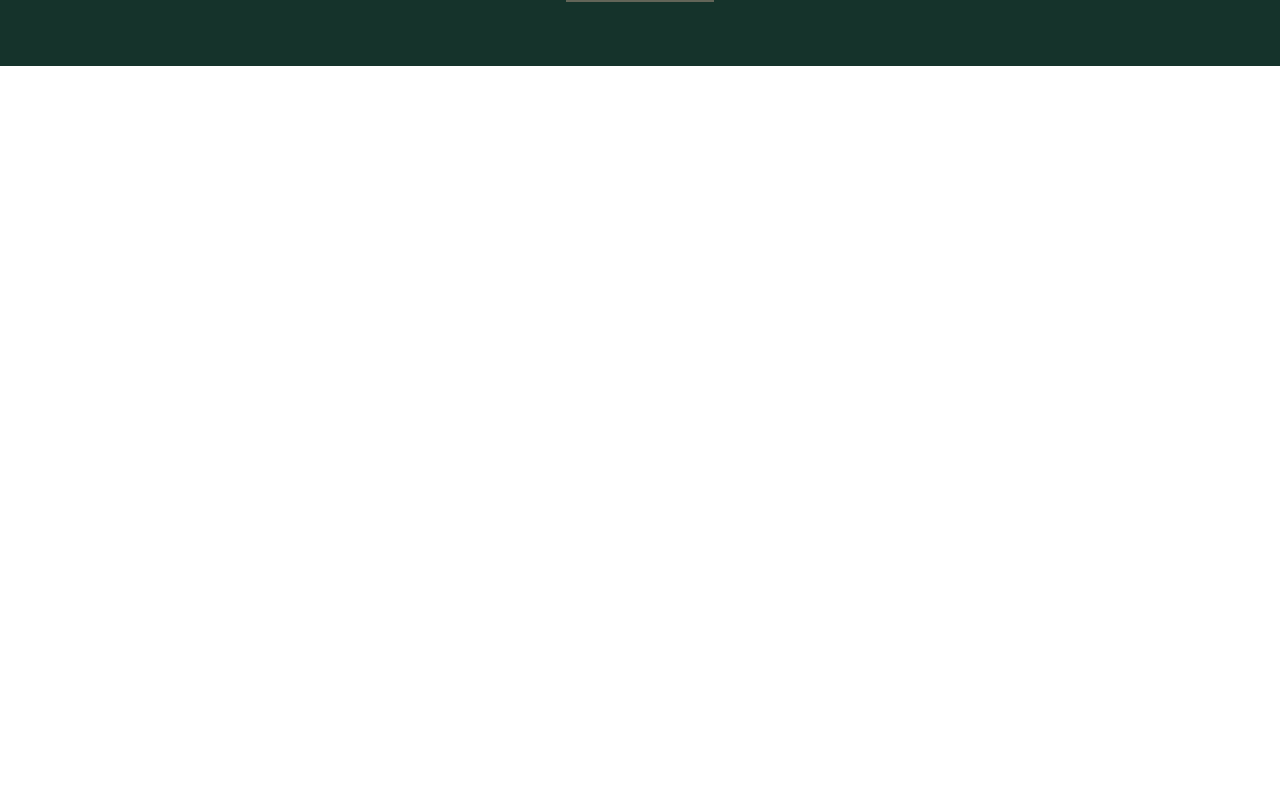
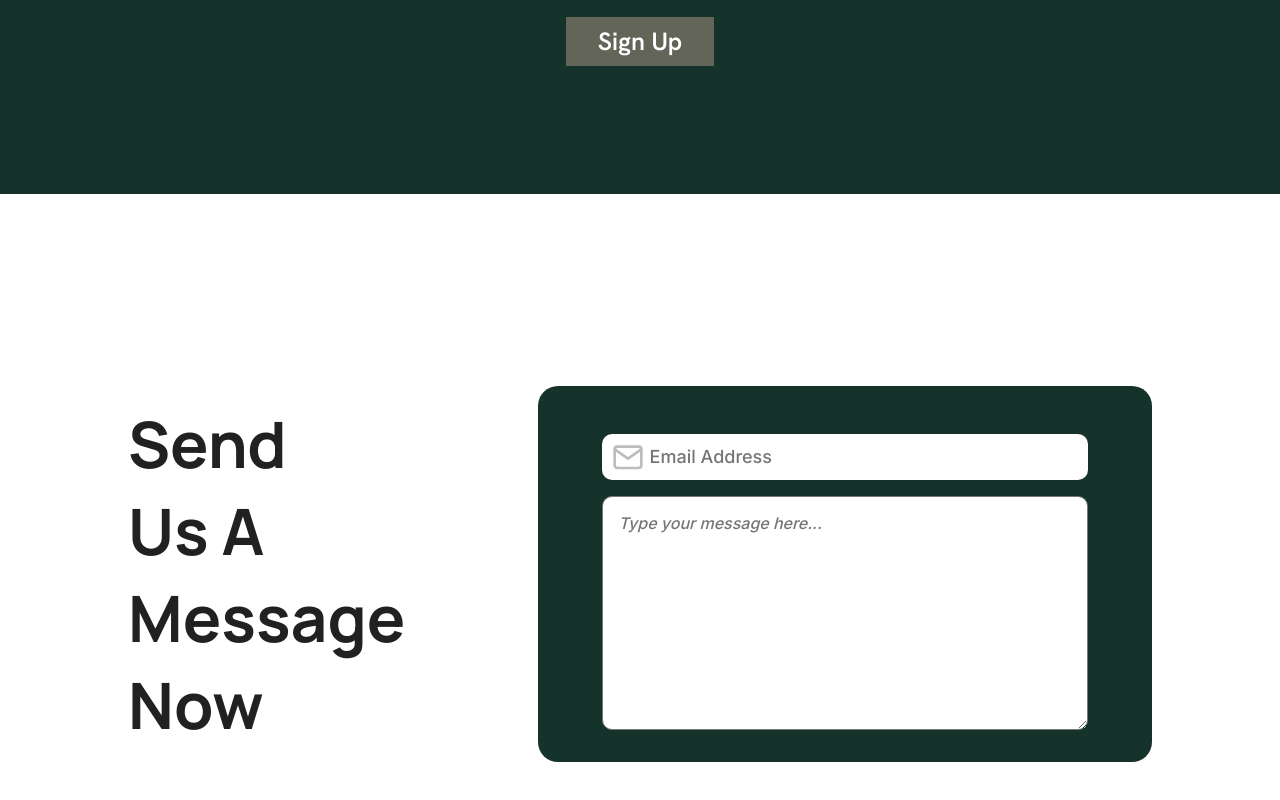
Before and after one commit to Tjay05/handy-men, a React (Vite) app: page / in a window 1280 px wide. Shown: the part 6971-7771 px from the top of the page. Before the commit the page ends 7037 px from the top, so only its background shows below. Built offline with nearby package versions, Linux system fonts and the light colour scheme.

Commit message:
Add contact section

```diff
--- a/src/App.jsx
+++ b/src/App.jsx
@@ -286,6 +286,16 @@
             <button>Sign Up</button>
           </div>
         </section>
+        <section id="contact">
+          <h2>Send Us A Message Now</h2>
+          <div className="contactBox">
+            <div className="signupContainer">
+              <input type="email" placeholder='Email Address' />
+              <img src={mailIcon} alt="" />
+            </div>
+            <textarea name="" placeholder='Type your message here...' id="" cols="30" rows="10"></textarea>
+          </div>
+        </section>
       </main>
     </>
   )
--- a/src/index.css
+++ b/src/index.css
@@ -19,7 +19,6 @@
   --light-ash: hsla(0, 0%, 50%, 1);
   --grey: hsla(74, 7%, 37%, 1);
   --footer-ash: hsla(210, 6%, 60%, 1);
-
 
   /* Font Families */
   --grotesk: "Hanken Grotesk", sans-serif;
@@ -615,7 +614,7 @@
 main section#benefits .benefitWrapper {
   width: 80%;
   margin-inline: auto;
-  padding-block: 4rem;
+  padding-block: 8rem;
   color: var(--white);
   font-family: var(--manrope);
   font-weight: 700;
@@ -646,3 +645,67 @@
   color: var(--white);
   padding: .5rem 2rem;
 }
+
+/* Contacts Section */
+main section#contact {
+  width: 80%;
+  margin-inline: auto;
+  margin-block: 12rem;
+  color: var(--black);
+  font-family: var(--manrope);
+  display: flex;
+  justify-content: space-between;
+  align-items: center;
+}
+
+main section#contact h2 {
+  font-size: 64px;
+  color: hsla(0, 0%, 13%, 1);
+  text-align: left;
+  width: 23%;
+}
+
+main section#contact .contactBox {
+  display: flex;
+  flex-direction: column;
+  background-color: var(--green);
+  width: 60%;
+  border-radius: 20px;
+  padding: 2rem 4rem;
+}
+
+main section#contact .contactBox .signupContainer {
+  display: flex;
+  position: relative;
+  width: 100%;
+  margin-block: 1rem;
+  gap: 1rem;
+}
+
+main section#contact .contactBox  .signupContainer input {
+  border-radius: 10px;
+  border: none;
+  width: 100%;
+  padding-inline-start: 3rem;
+  padding-block: .8rem;
+  font-size: 18px;
+  font-family: var(--inter);
+  font-weight: 500;
+  color: hsla(0, 0%, 74%, 1);
+}
+
+main section#contact .contactBox  .signupContainer img {
+  position: absolute;
+  left: 10px;
+  top: 16%;
+}
+
+main section#contact .contactBox textarea {
+  width: 100%;
+  padding: 1rem;
+  font-size: 16px;
+  font-family: var(--inter);
+  font-weight: 500;
+  border-radius: 10px;
+  font-style: italic;
+}
```
